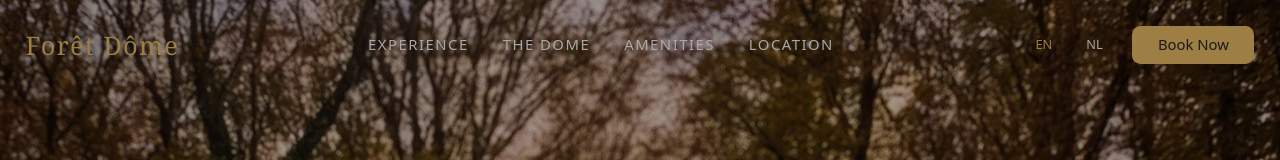
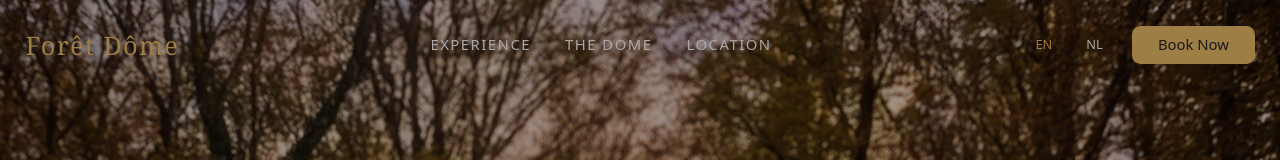
Before and after one commit to TNLConsulting/escapia, a Next.js app: page / in a window 1280 px wide. Shown: the top 160 px of the page. Built offline with nearby package versions, Linux system fonts and the light colour scheme.

Commit message:
Remove Amenities section from navigation and page

```diff
--- a/app/page.tsx
+++ b/app/page.tsx
@@ -1,7 +1,6 @@
 import { Hero } from "@/components/Hero";
 import { Experience } from "@/components/Experience";
 import { Accommodations } from "@/components/Accommodations";
-import { Amenities } from "@/components/Amenities";
 import { Location } from "@/components/Location";
 import { Footer } from "@/components/Footer";
 
@@ -11,7 +10,6 @@ export default function Home() {
       <Hero />
       <Experience />
       <Accommodations />
-      <Amenities />
       <Location />
       <Footer />
     </main>
--- a/src/components/Amenities.tsx
+++ /dev/null
@@ -1,73 +0,0 @@
-"use client";
-
-import { Bed, Trees, Sparkles, Coffee, Wifi, UtensilsCrossed } from "lucide-react";
-
-export function Amenities() {
-  const amenities = [
-    {
-      icon: Bed,
-      title: "King-Size Bed",
-      desc: "Sink into premium bedding with panoramic forest views from your sleeping sanctuary."
-    },
-    {
-      icon: Trees,
-      title: "Private Forest Setting",
-      desc: "Completely secluded in nature — no neighbours, no noise, just you and the forest."
-    },
-    {
-      icon: Sparkles,
-      title: "Stargazing Windows",
-      desc: "Floor-to-ceiling windows and a glass roof for unforgettable starlit nights."
-    },
-    {
-      icon: Coffee,
-      title: "Fully Equipped",
-      desc: "Nespresso, premium toiletries, fluffy robes and everything you need for total comfort."
-    },
-    {
-      icon: Wifi,
-      title: "High-Speed WiFi",
-      desc: "Stay connected when you want — or simply switch off and embrace the silence."
-    },
-    {
-      icon: UtensilsCrossed,
-      title: "Fully Equipped Kitchen",
-      desc: "Everything you need to cook your own meals in complete comfort."
-    },
-  ];
-
-  return (
-    <section id="amenities" className="w-full py-20" style={{ backgroundColor: "#000" }}>
-      <div className="max-w-7xl mx-auto px-6">
-        <p className="text-xs tracking-widest uppercase text-center mb-4" style={{ color: "#9d7e44" }}>
-          Services & Amenities
-        </p>
-        <h2 className="text-5xl font-serif font-light text-center mb-6" style={{ color: "#b8b8b8" }}>
-          Every Detail, <span style={{ color: "#9d7e44", fontStyle: "italic" }}>Considered</span>
-        </h2>
-        <p className="text-center max-w-3xl mx-auto mb-12" style={{ color: "#a8a8a8" }}>
-          Thoughtfully curated details that elevate your escape — from your private sanctuary to every comfort designed for pure indulgence.
-        </p>
-
-        <div className="grid md:grid-cols-3 gap-6">
-          {amenities.map((item, i) => {
-            const Icon = item.icon;
-            return (
-              <div key={i} className="rounded p-6" style={{ backgroundColor: "#0a0a0a", border: "1px solid rgba(201, 169, 97, 0.15)" }}>
-                <div className="mb-4 w-10 h-10 rounded flex items-center justify-center" style={{ backgroundColor: "rgba(201, 169, 97, 0.2)" }}>
-                  <Icon size={24} style={{ color: "#9d7e44" }} />
-                </div>
-                <h3 className="text-lg font-serif font-light mb-3" style={{ color: "#b8b8b8" }}>
-                  {item.title}
-                </h3>
-                <p className="text-sm" style={{ color: "#a8a8a8", lineHeight: "1.6" }}>
-                  {item.desc}
-                </p>
-              </div>
-            );
-          })}
-        </div>
-      </div>
-    </section>
-  );
-}
--- a/src/components/Hero.tsx
+++ b/src/components/Hero.tsx
@@ -30,7 +30,6 @@ export function Hero() {
           <div className="hidden md:flex gap-8">
             <a href="#experience" className="text-sm tracking-widest uppercase" style={{ color: "#a8a8a8" }}>{t.nav.experience}</a>
             <a href="#accommodations" className="text-sm tracking-widest uppercase" style={{ color: "#a8a8a8" }}>{t.nav.dome}</a>
-            <a href="#amenities" className="text-sm tracking-widest uppercase" style={{ color: "#a8a8a8" }}>{t.nav.amenities}</a>
             <a href="#location" className="text-sm tracking-widest uppercase" style={{ color: "#a8a8a8" }}>{t.nav.location}</a>
           </div>
 
```
